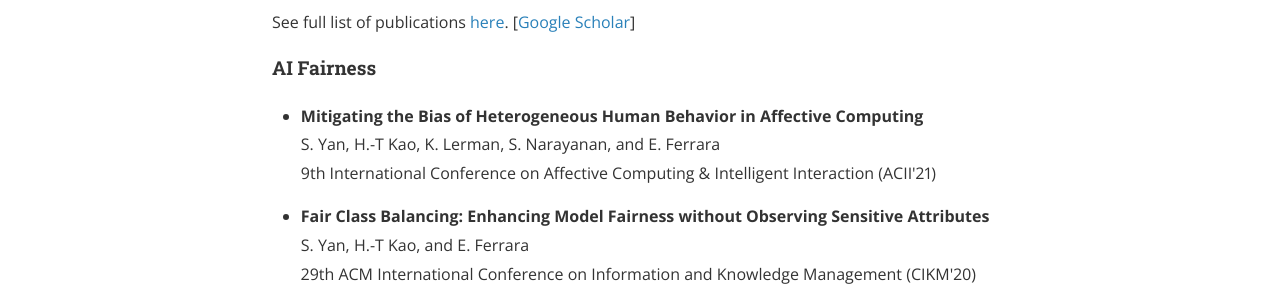
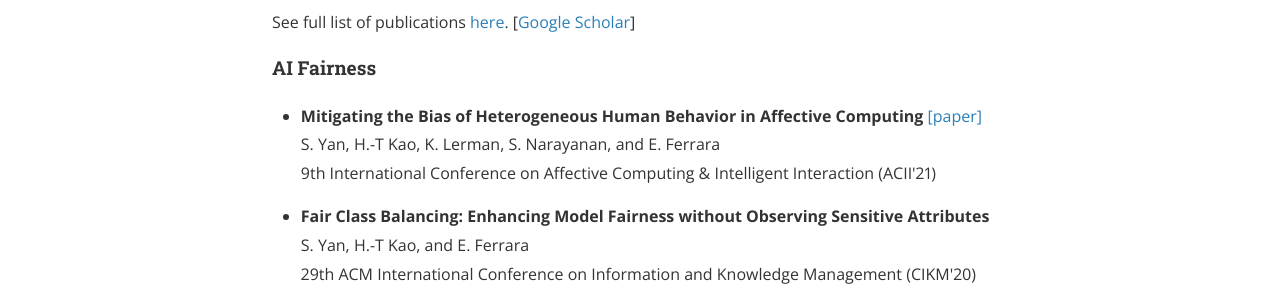
Before and after one commit to yanshentracy/page, a Jekyll site: the page built from _posts/2015-04-19-publication.markdown, in a window 1280 px wide. Shown: the part 569-869 px from the top of the page. Built offline with Jekyll 4.4.1, drawn with Linux system fonts in a browser that asks for light colours; nearby versions of some CDN libraries; some web fonts are replaced.

Commit message:
adding paper link

```diff
--- a/_posts/2015-04-19-publication.markdown
+++ b/_posts/2015-04-19-publication.markdown
@@ -9,7 +9,7 @@ cover:  "/assets/publication.jpg"
 See full list of publications <a href="/page/publications/">here</a>. [<a href="https://scholar.google.com/citations?user=U_9LopYAAAAJ&hl=en&oi=sra)">Google Scholar</a>]
 
 #### AI Fairness
-- <p><strong> Mitigating the Bias of Heterogeneous Human Behavior in Affective Computing </strong><br/>
+- <p><strong> Mitigating the Bias of Heterogeneous Human Behavior in Affective Computing </strong><a href="/assets/ACII2021_paper40.pdf">[paper]</a><br/>
 S. Yan, H.-T Kao, K. Lerman, S. Narayanan, and E. Ferrara<br/>
 9th International Conference on Affective Computing & Intelligent Interaction (ACII'21)</p>
 
```
